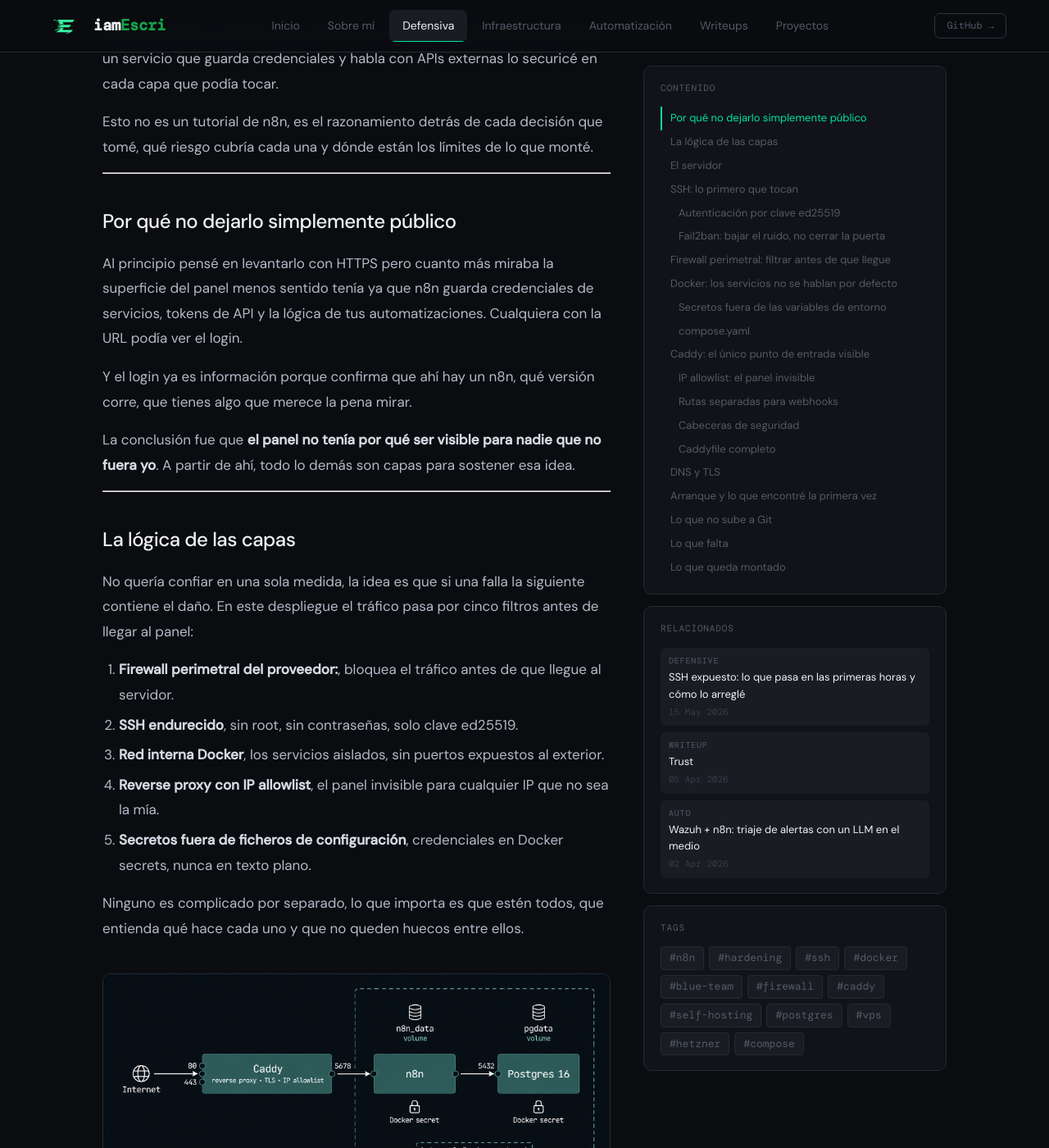
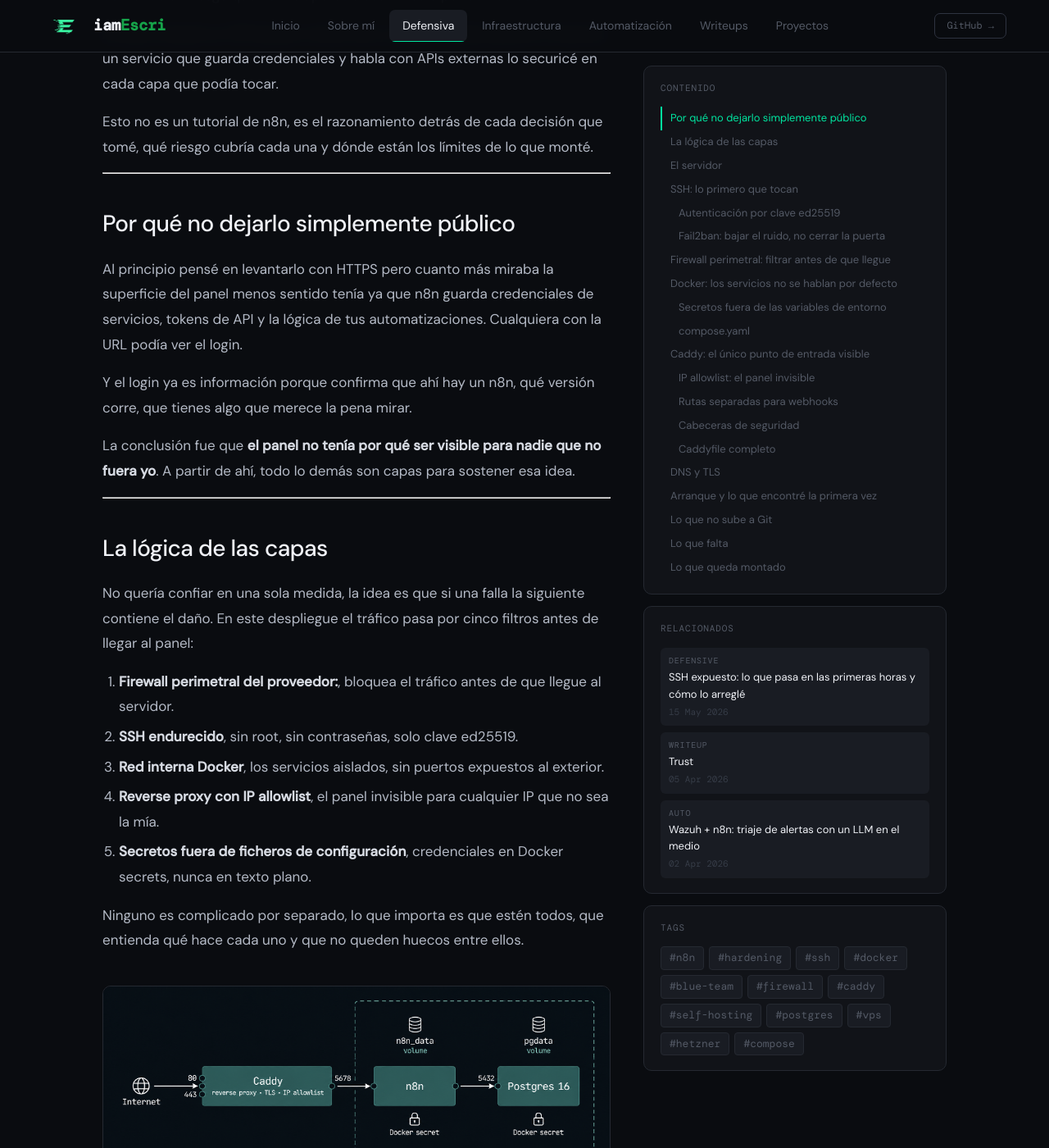
Before and after one commit to iamEscri/iamescri.github.io, a Jekyll site: the page built from _posts/defensive/2026-05-28-n8n-vps-securizado.md, in a window 1280 px wide and 1400 px high, scrolled down 612 px. Shown: the whole window at 82% size. Built offline with Jekyll 4.4.1, drawn with Linux system fonts in a browser that asks for light colours.

Commit message:
Update main.css

```diff
--- a/assets/css/main.css
+++ b/assets/css/main.css
@@ -1165,8 +1165,8 @@ img { max-width: 100%; }
 .writeup-title { font-size: 36px; font-weight: 300; letter-spacing: -.04em; line-height: 1.15; color: #fff; }
 .writeup-body { font-size: 17px; color: #b4bac6; line-height: 1.8; }
 .writeup-body strong { color: #d6dae2; }
-.writeup-body h2 { font-size: 24px; font-weight: 500; color: var(--text); margin: 36px 0 14px; letter-spacing: -.02em; }
-.writeup-body h3 { font-size: 19px; font-weight: 500; color: var(--text); margin: 28px 0 10px; }
+.writeup-body h2 { font-size: 28px; font-weight: 500; color: var(--text); margin: 36px 0 14px; letter-spacing: -.02em; }
+.writeup-body h3 { font-size: 21px; font-weight: 500; color: var(--text); margin: 28px 0 10px; }
 .writeup-body p  { margin-bottom: 16px; }
 .writeup-body a  { color: var(--accent2); }
 .writeup-body img { border-radius: var(--radius); border: 1px solid var(--border); margin: 24px 0; }
```
